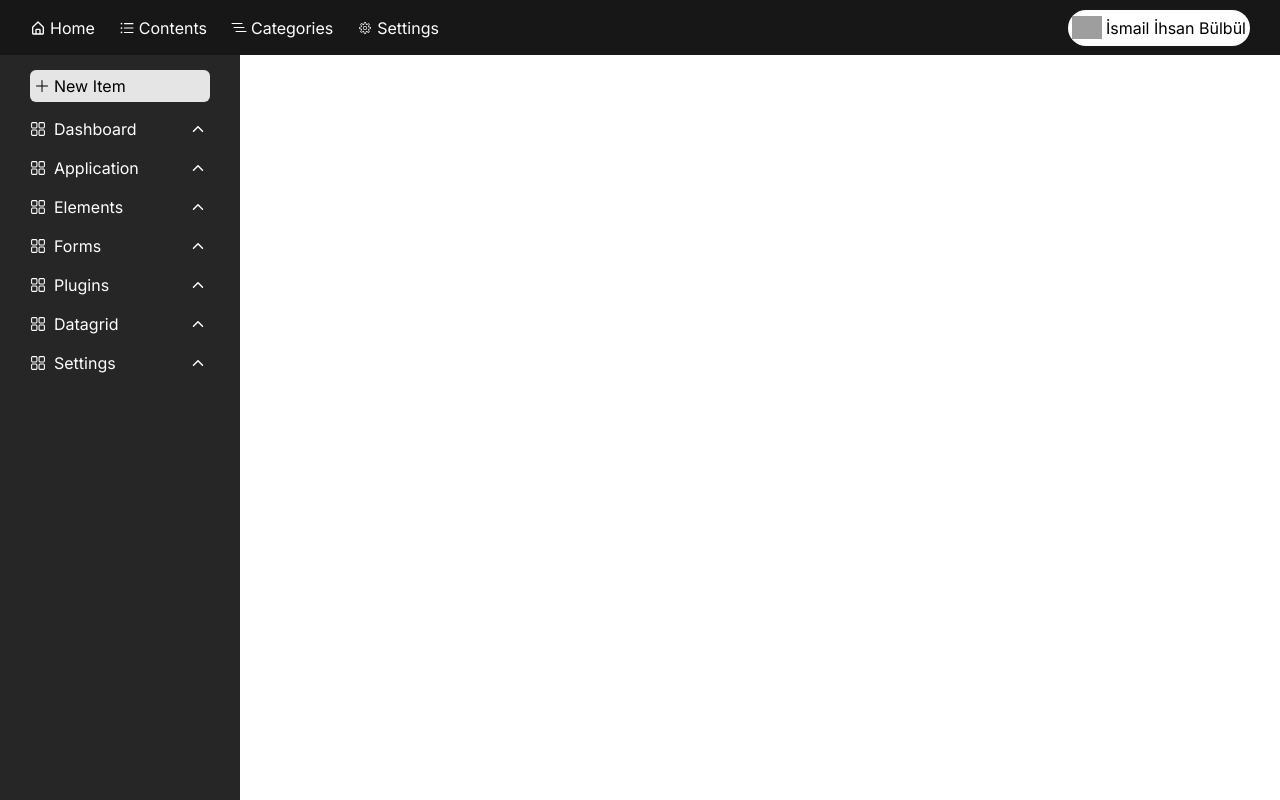
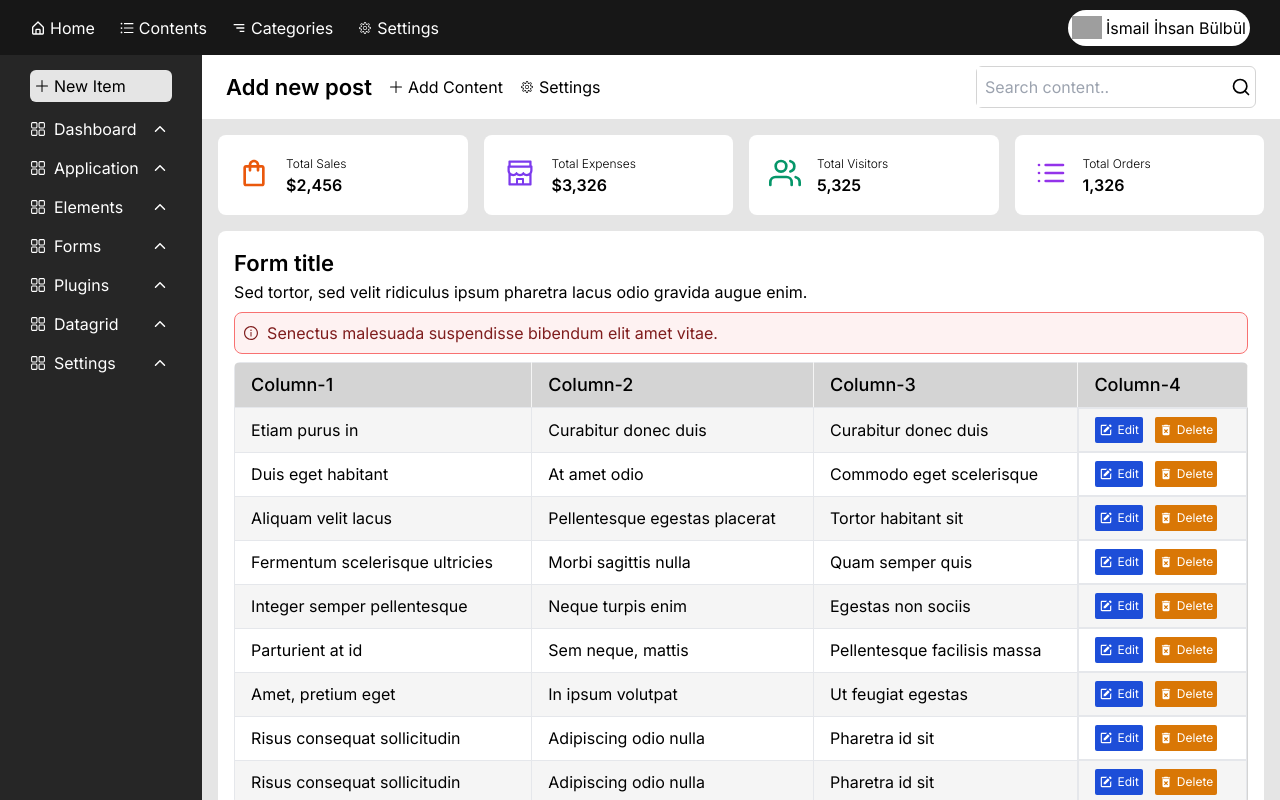
Before and after one commit to ParthMovaliya/daily-my-shopping, a Next.js app: page / in a window 1280 px wide. Both pictures are taken after typing "name@example.com", "Sample123" into the empty fields and a click on the button "Forget password?". Shown: the top 800 px of the page. Built offline with nearby package versions, Linux system fonts and the light colour scheme; grey boxes are pictures that could not be loaded.

Commit message:
DisplayForm done

```diff
--- a/src/app/page.jsx
+++ b/src/app/page.jsx
@@ -1,5 +1,6 @@
 "use client";
 
+import MainBody from '@/components/MainBody';
 import Nav from '@/components/Nav';
 import VerticalNavbar from '@/components/VerticalNavbar';
 import Cookies from 'js-cookie';
@@ -34,6 +35,7 @@ export default function Home() {
               <Nav />
               <div className="flex">
                 <VerticalNavbar />
+                <MainBody />
               </div>
             </div>
           </>
--- /dev/null
+++ b/src/components/Counter.jsx
@@ -0,0 +1,40 @@
+import React from 'react'
+import { AiOutlineShop } from 'react-icons/ai'
+import { FiList, FiUsers } from 'react-icons/fi'
+import { MdOutlineShoppingBag } from "react-icons/md"
+const Counter = () => {
+    return (
+        <div className='grid grid-cols-4 gap-4 p-4 '>
+            <div className="flex bg-white p-5 gap-4 rounded-lg">
+                <MdOutlineShoppingBag className='text-orange-600 w-8 h-9 ' />
+                <div className="">
+                    <p className="font-light text-[12px]">Total Sales</p>
+                    <p className='font-semibold size-[22px]'>$2,456</p>
+                </div>
+            </div>
+            <div className="flex bg-white p-5 gap-4 rounded-lg">
+                <AiOutlineShop className='text-violet-600 w-8 h-9 ' />
+                <div className="">
+                    <p className="font-light text-[12px]">Total Expenses</p>
+                    <p className='font-semibold size-[22px]'>$3,326</p>
+                </div>
+            </div>
+            <div className="flex bg-white p-5 gap-4 rounded-lg">
+                <FiUsers className='text-emerald-600 w-8 h-9 ' />
+                <div className="">
+                    <p className="font-light text-[12px]">Total Visitors </p>
+                    <p className='font-semibold size-[22px]'>5,325</p>
+                </div>
+            </div>
+            <div className="flex bg-white p-5 gap-4 rounded-lg">
+                <FiList className='text-purple-600 w-8 h-9 ' />
+                <div className="">
+                    <p className="font-light text-[12px]">Total Orders</p>
+                    <p className='font-semibold size-[22px]'>1,326 </p>
+                </div>
+            </div>
+        </div>
+    )
+}
+
+export default Counter
--- /dev/null
+++ b/src/components/DisplayForm.jsx
@@ -0,0 +1,21 @@
+import React from 'react'
+import { AiOutlineInfoCircle } from "react-icons/ai"
+import Table from './Table'
+const DisplayForm = () => {
+    return (
+        <div className='bg-white mx-4 p-4 rounded-lg flex flex-col gap-2'>
+            <div className="">
+                <p className='font-semibold text-[22px]'>Form title</p>
+                <p>Sed tortor, sed velit ridiculus ipsum pharetra lacus odio gravida augue enim.</p>
+            </div>
+            <div className="border border-red-400 rounded-lg bg-red-50 flex items-center p-2 gap-2">
+                <AiOutlineInfoCircle className='text-red-900' />
+                <p className='text-red-900'>Senectus malesuada suspendisse bibendum elit amet vitae.</p>
+            </div>
+
+            <Table />
+        </div>
+    )
+}
+
+export default DisplayForm
--- /dev/null
+++ b/src/components/Formone.jsx
@@ -0,0 +1,25 @@
+import Image from 'next/image'
+import React from 'react'
+
+const Formone = () => {
+    return (
+        <div className='bg-white mt-4 mx-4 p-4 rounded-lg flex flex-col gap-2'>
+            <div className="">
+                <p className='font-semibold text-[22px]'>Form title</p>
+                <p>Sed tortor, sed velit ridiculus ipsum pharetra lacus odio gravida augue enim.</p>
+            </div>
+            <div className="flex gap-2">
+                <div className="flex gap-1 p-1 w-fit border border-amber-600 bg-amber-200">
+                    <Image className='bg-white' src="/images/english.png" alt='endlish' height={25} width={25} />
+                    <p>English</p>
+                </div>
+                <div className="flex gap-1 p-1 w-fit border border-neutral-300">
+                    <Image className='' src="/images/turkish.png" alt='endlish' height={25} width={25} />
+                    <p>Turkish</p>
+                </div>
+            </div>
+        </div>
+    )
+}
+
+export default Formone
--- /dev/null
+++ b/src/components/MainBody.jsx
@@ -0,0 +1,41 @@
+import React from 'react'
+import { BsPlusLg } from "react-icons/bs"
+import { CiSettings } from "react-icons/ci"
+import { FiSearch } from "react-icons/fi"
+import Counter from './Counter'
+import DisplayForm from './DisplayForm'
+import Formone from './Formone'
+
+const MainBody = () => {
+    return (
+        <div className='bg-neutral-200 w-full '>
+            <div className="flex flex-row px-6 bg-white h-16 items-center justify-between">
+                <div className="flex flex-row gap-4">
+                    <h1 className='font-semibold text-[22px]'>Add new post</h1>
+                    <div className="flex flex-row gap-4">
+                        <div className="flex flex-row items-center gap-1">
+                            <BsPlusLg />
+                            <p>Add Content</p>
+                        </div>
+                        <div className="flex flex-row items-center gap-1">
+                            <CiSettings />
+                            <p>Settings</p>
+                        </div>
+                    </div>
+                </div>
+                <div className="border border-neutral-300 flex items-center  rounded-md">
+                    <input className='p-2' type="text" name="search" placeholder='Search content..' />
+                    <div className="p-1 cursor-pointer">
+                        <FiSearch className='text-[20px]' />
+                    </div>
+                </div>
+            </div>
+
+            <Counter />
+            <DisplayForm />
+            <Formone />
+        </div>
+    )
+}
+
+export default MainBody
--- a/src/components/Nav.jsx
+++ b/src/components/Nav.jsx
@@ -1,9 +1,9 @@
 import React from 'react'
-import { BiHomeAlt } from "react-icons/bi"
-import { BsListNested } from "react-icons/bs"
+import { BiHomeAlt, BiMenuAltRight } from "react-icons/bi"
 import { AiOutlineUnorderedList } from "react-icons/ai"
 import { CiSettings } from "react-icons/ci"
 import Image from 'next/image'
+
 const Nav = () => {
     return (
         <div className='bg-neutral-900 px-[30px] my-auto'>
@@ -18,7 +18,7 @@ const Nav = () => {
                         <p>Contents</p>
                     </div>
                     <div className="flex gap-1 items-center cursor-pointer">
-                        <BsListNested />
+                        <BiMenuAltRight />
                         <p>Categories</p>
                     </div>
                     <div className="flex gap-1 items-center cursor-pointer">
--- /dev/null
+++ b/src/components/Table.jsx
@@ -0,0 +1,71 @@
+"use client"
+
+import React, { useState } from 'react'
+import { BiChevronsLeft, BiChevronsRight, BiSolidEdit } from "react-icons/bi"
+import { MdDeleteForever } from "react-icons/md"
+
+const Table = () => {
+    const [active, setActive] = useState(2);
+    const tab = [1, 2, 3, 4, 5];
+    const data = [
+        { c1: "Etiam purus in", c2: "Curabitur donec duis", c3: "Curabitur donec duis" },
+        { c1: "Duis eget habitant", c2: "At amet odio", c3: "Commodo eget scelerisque" },
+        { c1: "Aliquam velit lacus", c2: "Pellentesque egestas placerat", c3: "Tortor habitant sit" },
+        { c1: "Fermentum scelerisque ultricies", c2: "Morbi sagittis nulla", c3: "Quam semper quis" },
+        { c1: "Integer semper pellentesque", c2: "Neque turpis enim", c3: "Egestas non sociis" },
+        { c1: "Parturient at id", c2: "Sem neque, mattis", c3: "Pellentesque facilisis massa" },
+        { c1: "Amet, pretium eget", c2: "In ipsum volutpat", c3: "Ut feugiat egestas" },
+        { c1: "Risus consequat sollicitudin", c2: "Adipiscing odio nulla", c3: "Pharetra id sit" },
+        { c1: "Risus consequat sollicitudin", c2: "Adipiscing odio nulla", c3: "Pharetra id sit" }
+    ]
+    return (
+        <div className='flex flex-col gap-2'>
+            <div className="rounded-md overflow-hidden">
+                <table className='w-full border border-neutral-300'>
+                    <thead>
+                        <tr className='bg-neutral-300 text-left '>
+                            <th className="text-lg font-medium px-4 py-2 border border-r-neutral-100">Column-1</th>
+                            <th className="text-lg font-medium px-4 py-2 border border-r-neutral-100">Column-2</th>
+                            <th className="text-lg font-medium px-4 py-2 border border-r-neutral-100">Column-3</th>
+                            <th className="text-lg font-medium px-4 py-2 border border-r-neutral-100">Column-4</th>
+                        </tr>
+                    </thead>
+                    <tbody>
+                        {data.map((row, index) => (
+                            <tr key={index} className={index % 2 === 0 ? 'bg-neutral-100' : 'bg-white'}>
+                                <td className="border px-4 py-2">{row.c1}</td>
+                                <td className="border px-4 py-2">{row.c2}</td>
+                                <td className="border px-4 py-2">{row.c3}</td>
+                                <td className="border px-4 py-2 flex gap-3">
+                                    <button className="bg-blue-700 text-white flex items-center p-1 rounded-sm gap-1" onClick={() => alert(`Edit row ${index + 1}`)}>
+                                        <BiSolidEdit className='w-[14px] h-[14px]' />
+                                        <p className='text-[12px]'>Edit</p>
+                                    </button>
+                                    <button className="bg-amber-600 text-white flex items-center p-1 rounded-sm gap-1" onClick={() => alert(`Delete row ${index + 1}`)}>
+                                        <MdDeleteForever className='w-[14px] h-[14px]' />
+                                        <p className='text-[12px]'>Delete</p>
+                                    </button>
+                                </td>
+                            </tr>
+                        ))}
+                    </tbody>
+                </table>
+            </div>
+            <div className="flex items-center gap-2 justify-center">
+                <BiChevronsLeft />
+                <>
+                    {
+                        tab.map((val, index) => (
+                            <div key={index}
+                                className={`rounded-md h-[35px] w-[35px] flex justify-center items-center border border-neutral-400 font-medium text-sm cursor-pointer ${active === index + 1 ? " bg-blue-600 text-white" : ""}`}
+                            >{val}</div>
+                        ))
+                    }
+                </>
+                <BiChevronsRight />
+            </div>
+        </div>
+    )
+}
+
+export default Table
```
Also changed, not shown: public/images/english.png (added), public/images/turkish.png (added).
